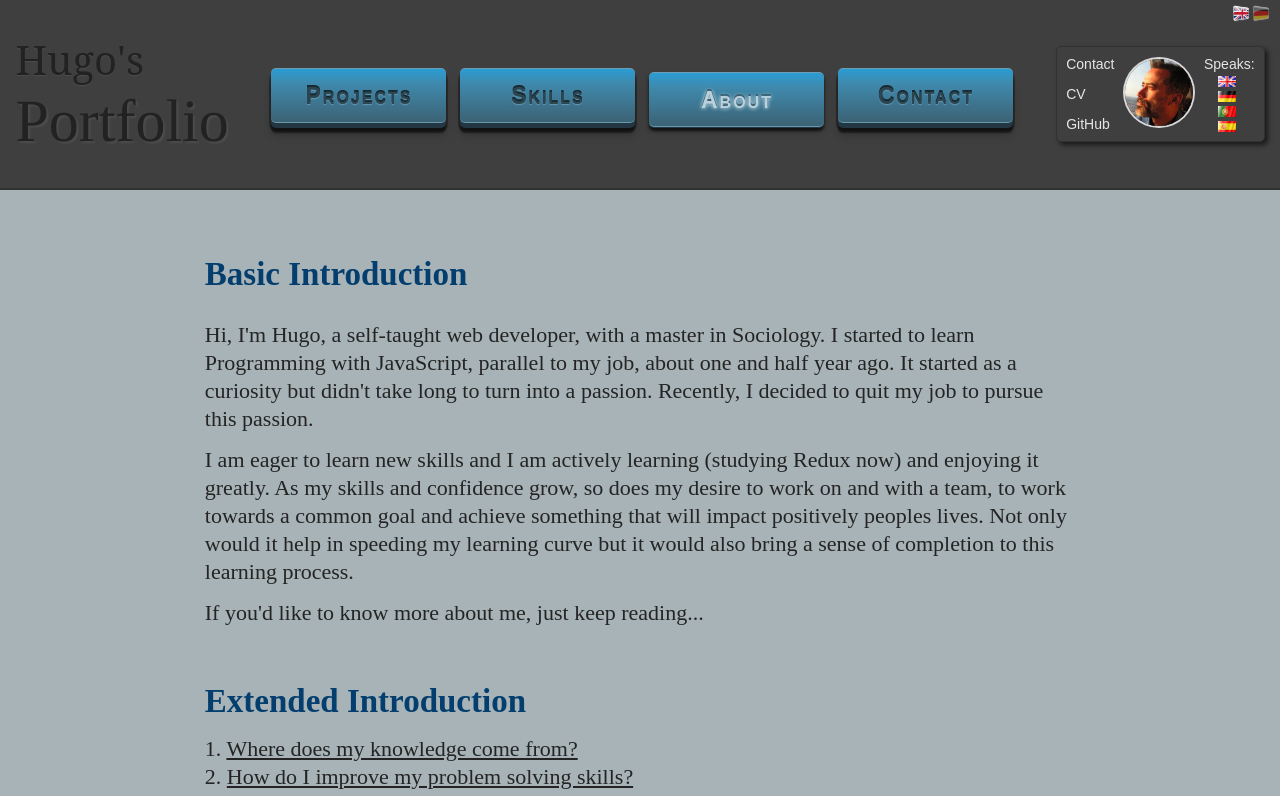
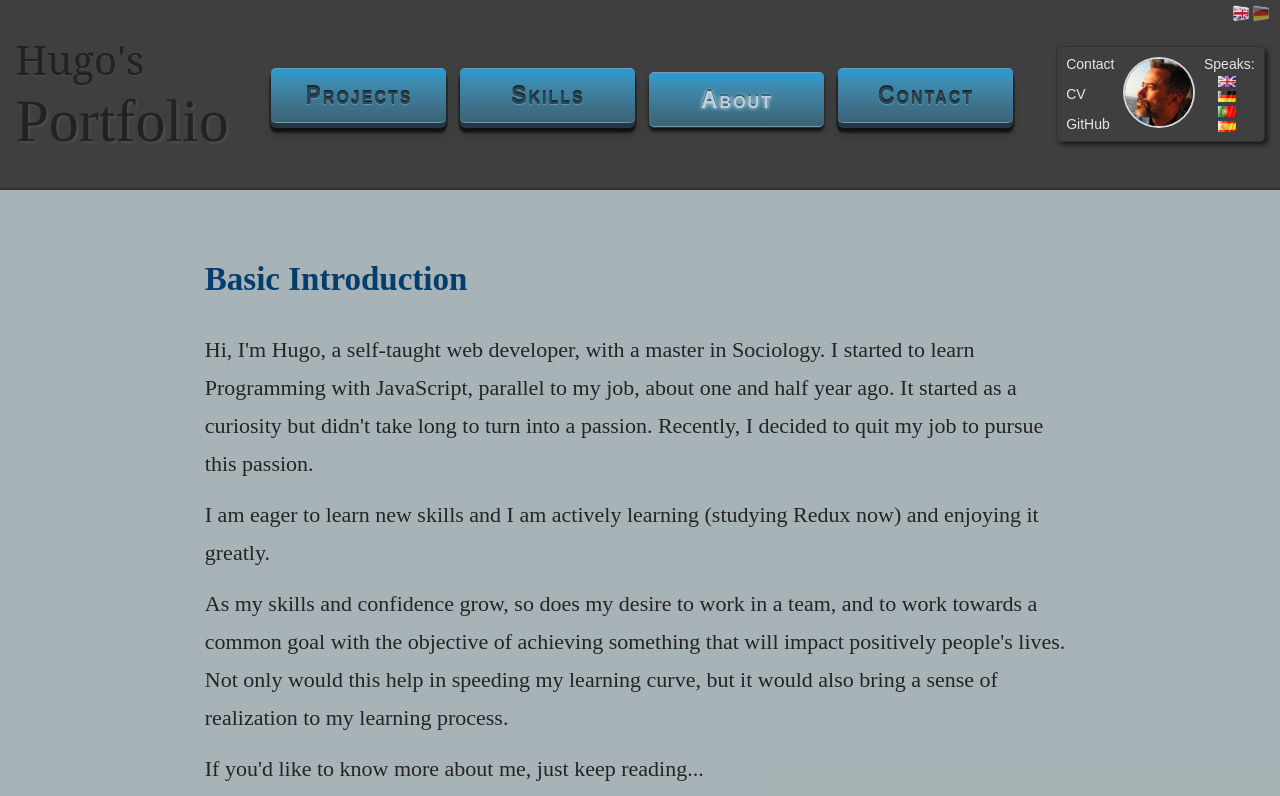
Before and after one commit to hugCarvalho/portfolio, a React (Create React App) app: page /#/about in a window 1280 px wide. Shown: the top 796 px of the page. Built offline with nearby package versions, Linux system fonts and the light colour scheme.

Commit message:
Final fixes Text.

```diff
--- a/src/components/Pages/About/RenderAbout.scss
+++ b/src/components/Pages/About/RenderAbout.scss
@@ -4,7 +4,7 @@
   padding: 10px 16% 70px;
   min-height: calc(100vh - 270px);
   font-family: serif, "monospace";
-  line-height: 2.8rem;
+  line-height: 3.8rem;
 
   //Visual change on smaller mobile view
   .show-smallest-screen {
--- a/src/components/Pages/About/assets/extendedInfo.js
+++ b/src/components/Pages/About/assets/extendedInfo.js
@@ -56,7 +56,7 @@ export function ExtendedInfoEN() {
         </p>
         <p>
           More recently, I started to dive into the official documentation,
-          especially with the React environment, and to also focus on free
+          especially with the React environment, and to also focus on Youtube
           online tutorials for more specific subjects.
         </p>
         <p>
@@ -93,9 +93,9 @@ export function ExtendedInfoEN() {
           but the evaluation system was based on projects, there were no exams.
           These projects were mainly developed in a team, usually 3-5 people,
           with the exception of the last year, which consisted on a solo
-          project. This resulted in 4 years of heavily based teamwork
-          experiences with different people which helped to lay the foundations
-          of working collaborative in a harmonious way.
+          project. This resulted in 4 years of multiple teamwork experiences
+          with different people, which helped to lay the foundations of working
+          collaborative in a harmonious way.
         </p>
         <br></br>
         <br></br>
@@ -128,16 +128,28 @@ export function ExtendedInfoDE() {
         <h2>Weitere Informationen</h2>
         <ol>
           <li>
-            1. <a href="#knowledge">{knowledge}</a>
+            1.{" "}
+            <HashLink smooth to="#knowledge">
+              {knowledge}
+            </HashLink>
           </li>
           <li>
-            2. <a href="#challenges">{challenges}</a>
+            2.{" "}
+            <HashLink smooth to="#challenges">
+              {challenges}
+            </HashLink>
           </li>
           <li>
-            3. <a href="#study">{study}</a>
+            3.{" "}
+            <HashLink smooth to="#study">
+              {study}
+            </HashLink>
           </li>
           <li>
-            4. <a href="#hobbies">{hobbies}</a>
+            4.{" "}
+            <HashLink smooth to="#hobbies">
+              {hobbies}
+            </HashLink>
           </li>
         </ol>
         <br></br>
@@ -160,7 +172,11 @@ export function ExtendedInfoDE() {
         </p>
         <p>
           Am Ende der Seite finden Sie eine{" "}
-          <a href="#resources"> Liste der Ressourcen </a> {""}
+          <HashLink smooth to="#resources">
+            {" "}
+            Liste der Ressourcen{" "}
+          </HashLink>{" "}
+          {""}
           in diesem Abschnitt erwähnt wurden.
         </p>
         <br></br>
--- a/src/components/Pages/About/assets/mainIntro.js
+++ b/src/components/Pages/About/assets/mainIntro.js
@@ -13,11 +13,14 @@ export function MainIntroEN() {
       </p>
       <p>
         I am eager to learn new skills and I am actively learning (studying
-        Redux now) and enjoying it greatly. As my skills and confidence grow, so
-        does my desire to work on and with a team, to work towards a common goal
-        and achieve something that will impact positively peoples lives. Not
-        only would it help in speeding my learning curve but it would also bring
-        a sense of completion to this learning process.
+        Redux now) and enjoying it greatly.
+      </p>
+      <p>
+        As my skills and confidence grow, so does my desire to work in a team,
+        and to work towards a common goal with the objective of achieving
+        something that will impact positively people's lives. Not only would
+        this help in speeding my learning curve, but it would also bring a sense
+        of realization to my learning process.
       </p>
       <p>If you'd like to know more about me, just keep reading...</p>
     </article>
@@ -38,15 +41,17 @@ export function MainIntroDE() {
       </p>
       <p>
         Ich bin bestrebt, mir neue Fähigkeiten anzueignen, lerne aktiv (zurzeit
-        Redux) und bin mit Begeisterung dabei. Neben meinen Fähigkeiten und
-        meinem Selbstvertrauen, wächst auch der Wunsch wieder in einem Team zu
-        arbeiten um gemeinsame Ziele zu verfolgen, welche einen positiven
-        Einfluss auf die Kunden und das Unternehmen haben. Die Zusammenarbeit im
-        Team würde sich ebenfalls fördernd auf meine Lernkurve auswirken und
-        mich sehr motivieren.
+        Redux) und bin mit Begeisterung dabei.
       </p>
       <p>
-        Wenn Sie mehr über mich erfahren möchten, lesen Sie einfach weiter ...
+        Neben meinen Fähigkeiten und meinem Selbstvertrauen, wächst auch der
+        Wunsch wieder in einem Team zu arbeiten um gemeinsame Ziele zu
+        verfolgen, welche einen positiven Einfluss auf die Kunden und das
+        Unternehmen haben. Die Zusammenarbeit im Team würde sich ebenfalls
+        fördernd auf meine Lernkurve auswirken und mich sehr motivieren.
+      </p>
+      <p>
+        Wenn Sie mehr über mich erfahren möchten, lesen Sie einfach weiter...
       </p>
     </article>
   );
```
Also changed, not shown: src/components/Header/MyInfoCard/MyPic/media/moi.jpg.
